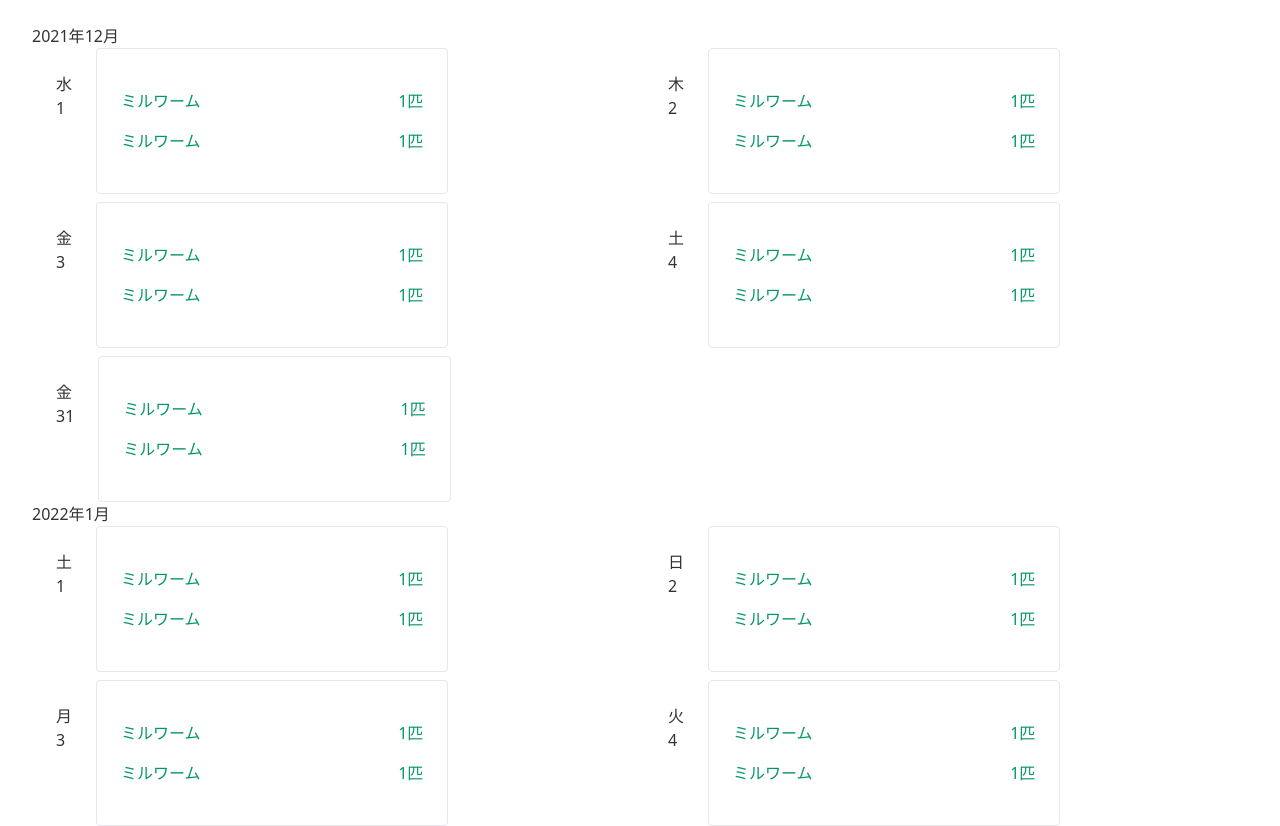
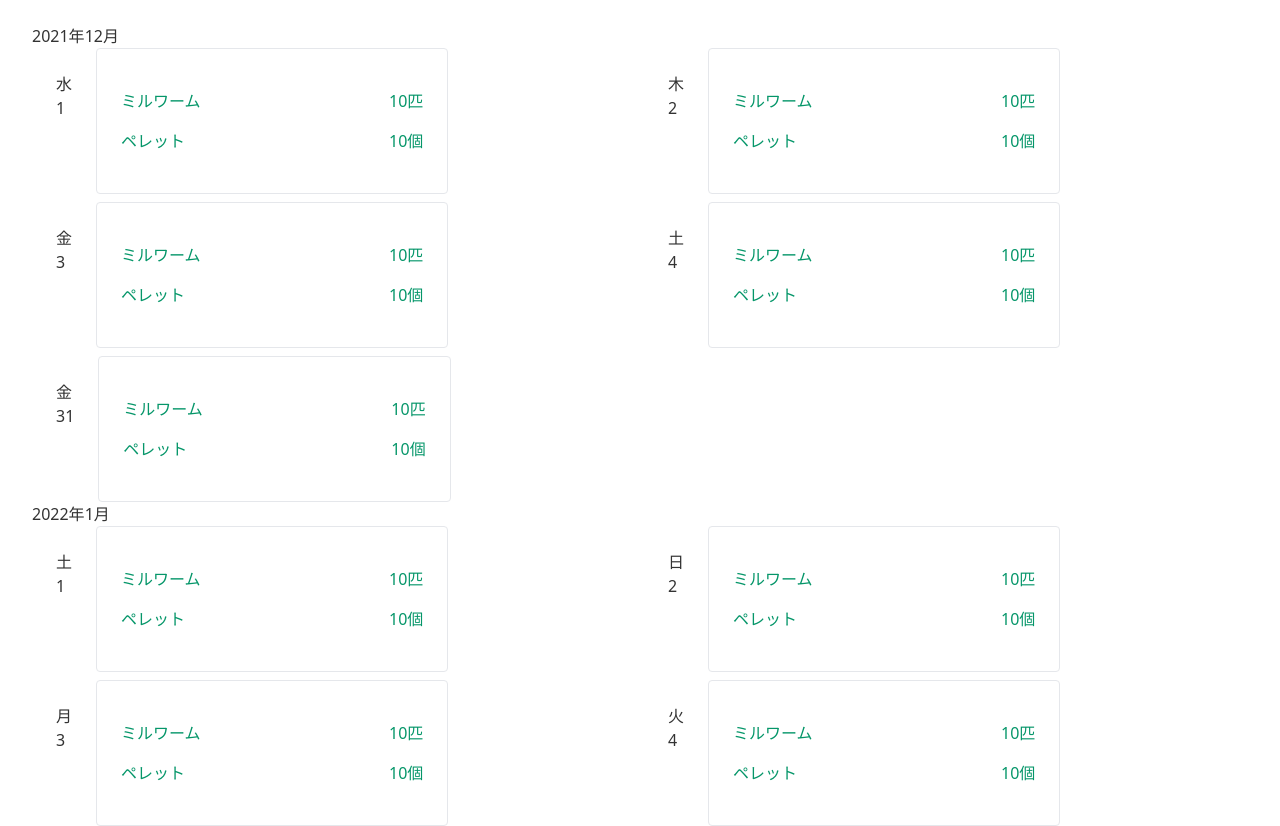
Before and after one commit to haton14/ohagi-dinner, a Svelte app: page / in a window 1280 px wide. Built offline with nearby package versions, Linux system fonts and the light colour scheme.

Commit message:
食事記録から食事に食事名と量を渡す

```diff
--- a/src/components/FoodRow.svelte
+++ b/src/components/FoodRow.svelte
@@ -1,4 +1,10 @@
+<script lang="ts">
+  export let name: string;
+  export let amount: number;
+  export let unit: string;
+</script>
+
 <div class="p-2 flex flex-row justify-between">
-  <p>ミルワーム</p>
-  <p>1匹</p>
+  <p>{name}</p>
+  <p>{amount}{unit}</p>
 </div>
--- a/src/components/Record.svelte
+++ b/src/components/Record.svelte
@@ -9,14 +9,14 @@
 
 <div class="w-full flex flex-row">
   <div class="m-4 w-auto">
-    <Day year={year} month={month} day={day} />
+    <Day {year} {month} {day} />
   </div>
   <div
     class="border-t border-r border-b border-l border-grey-light rounded-b rounded-t p-4 flex flex-col leading-normal w-12 sm:w-5/12 sm:text-red-600 lg:w-7/12 lg:text-green-600"
   >
     <div class="my-4">
-      <FoodRow />
-      <FoodRow />
+      <FoodRow name={"ミルワーム"} amount={10} unit={"匹"} />
+      <FoodRow name={"ペレット"} amount={10} unit={"個"} />
     </div>
   </div>
 </div>
```
